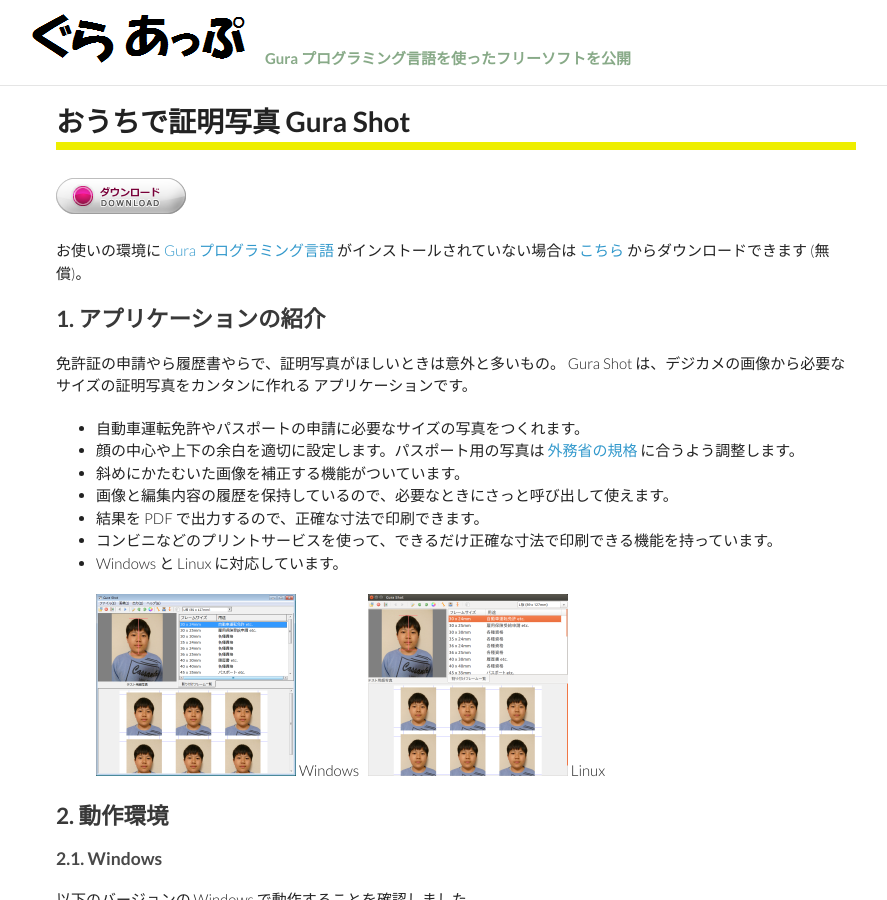
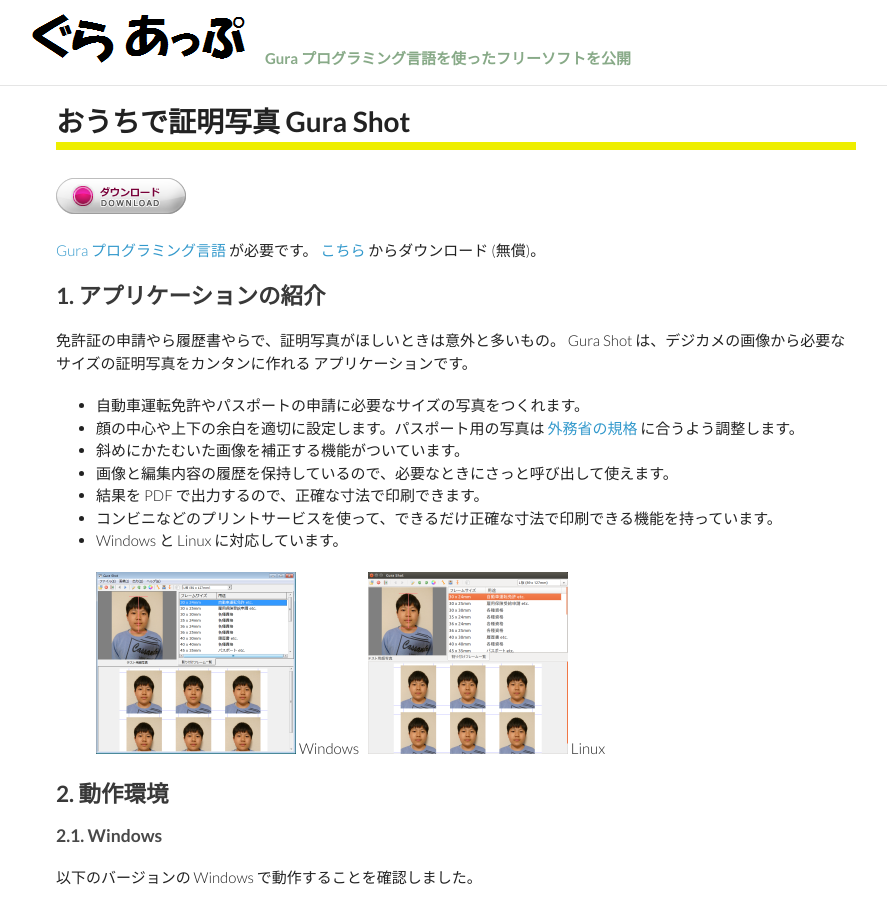
Before and after one commit to gura-app/gura-app.github.io, a Jekyll site: the page built from gurashot/index.md, in a window 1280 px wide and 900 px high. Shown: the whole window, without its empty margins (184-1071 px from the left). Built offline with Jekyll 4.4.1, drawn with Linux system fonts in a browser that asks for light colours; Markdown is read by kramdown in place of the engine named in the settings.

Commit message:
updated document

```diff
--- a/gurashot/index.md
+++ b/gurashot/index.md
@@ -10,8 +10,8 @@
 <a href="https://github.com/gura-app/gurashot/releases/download/v{{ app_version }}/gurashot-{{ app_version }}.zip" class="link"
   onClick="_gaq.push(['_trackEvent','download','click','gurashot-{{ app_version }}.zip']);"><img src="../images/download.png" alt="download" /></a>
 
-お使いの環境に [Gura プログラミング言語](http://www.gura-lang.org/) がインストールされていない場合は
-[こちら](http://www.gura-lang.org/Download.html) からダウンロードできます (無償)。
+[Gura プログラミング言語](http://www.gura-lang.org/) が必要です。
+[こちら](http://www.gura-lang.org/Download.html) からダウンロード (無償)。
 
 
 ## <a name="intro"></a>1. アプリケーションの紹介
```
